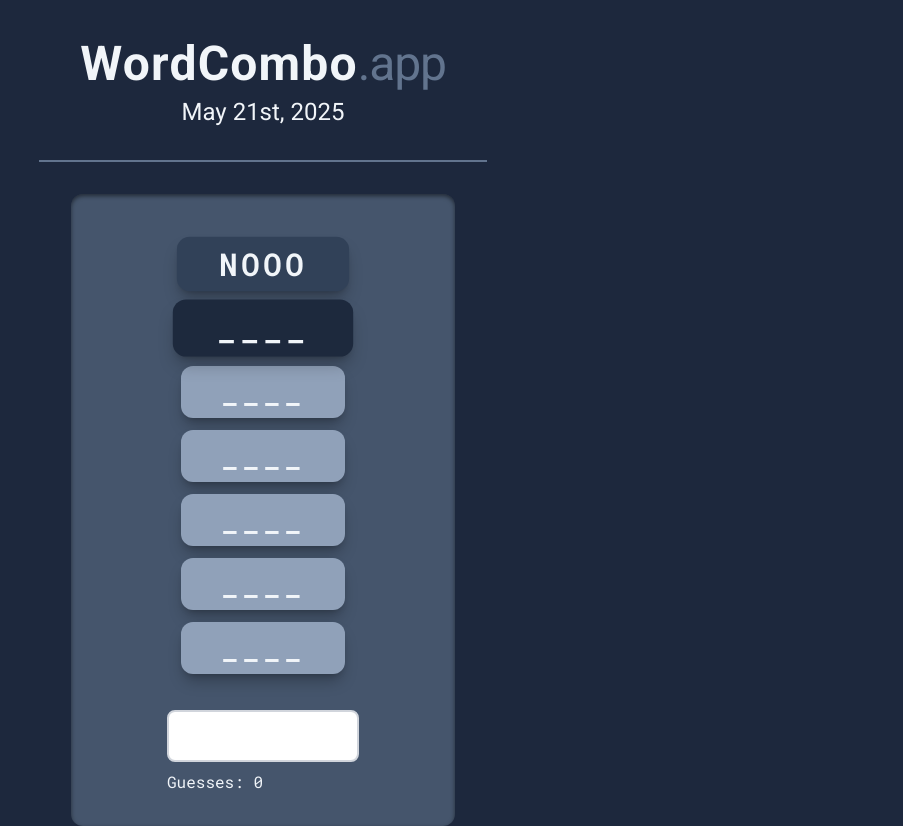
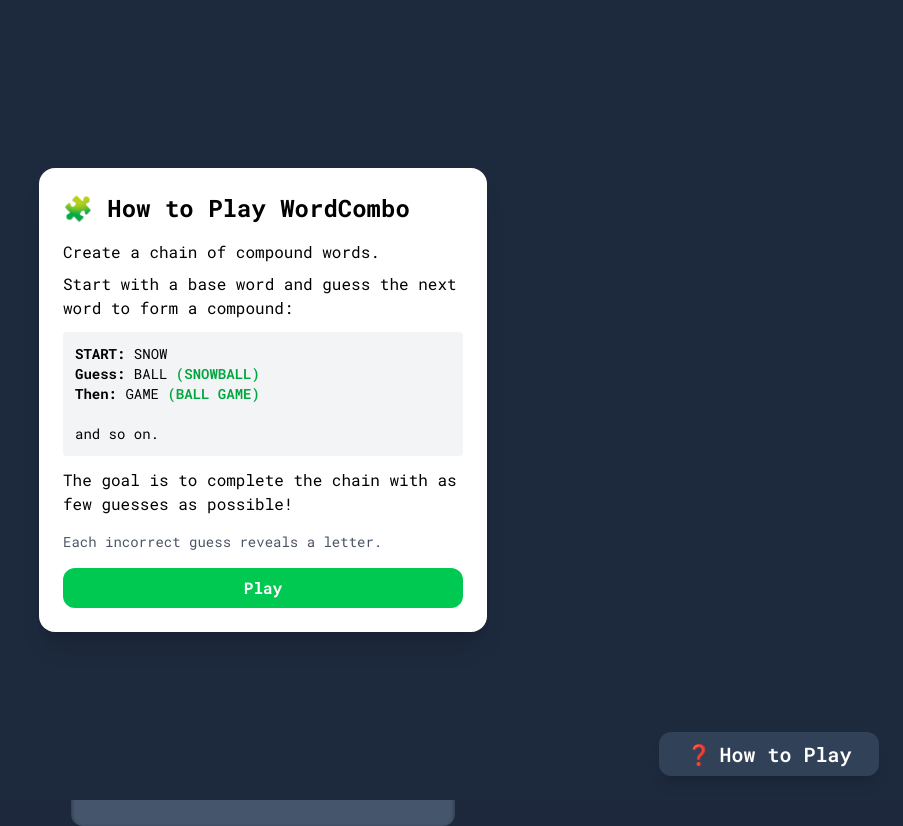
Before and after one commit to NguyenHChinh/wordcombo, a React (Vite) app: page / in a window 1280 px wide. Shown: the whole page, without its empty margins (377-1280 px from the left). Built offline with nearby package versions, Linux system fonts and the light colour scheme; no server answers; the database is empty.

Commit message:
feat: add HowToPlayModal component and integrate tutorial prompt

```diff
--- a/src/App.jsx
+++ b/src/App.jsx
@@ -1,5 +1,6 @@
 import { useEffect, useState, useRef } from 'react'
 import { supabase } from './supabase'
+import HowToPlayModal from './HowToPlayModal.jsx'
 import './App.css'
 
 function formatDate(date) {
@@ -48,6 +49,7 @@
   const [gameOverMenu, setGameOverMenu] = useState(false);
   const [copied, setCopied] = useState(false);
   const [loading, setLoading] = useState(true);
+  const [showModal, setShowModal] = useState(false);
 
   const shakeTimeoutRef = useRef(null);
 
@@ -75,6 +77,12 @@
     }
 
     loadCombo();
+
+    const seenTutorial = localStorage.getItem('seenTutorial');
+    if (!seenTutorial) {
+      setShowModal(true);
+      localStorage.setItem('seenTutorial', 'true');
+    }
   }, []);
 
 
@@ -228,6 +236,8 @@
 
   return (
     <div className='app-container flex flex-col items-center justify-center text-slate-100'>
+      <HowToPlayModal isOpen={showModal} onClose={() => setShowModal(false)}/>
+
       {/* Header */}
       <div className='header-container border-b-2 border-slate-500 w-full max-w-md p-8'>
         <h1 className='text-5xl text-center mt-2'>
@@ -283,16 +293,26 @@
         </div>
 
         {/* Menu Back Up */}
+<div className='bottom-right-container fixed bottom-6 right-6 z-50 flex flex-col items-end gap-2'>
+  <div className='help-button-container'>
+    <button
+      onClick={() => setShowModal(true)}
+      className='w-12 sm:w-55 flex items-center justify-center gap-2 bg-slate-700 hover:bg-slate-600 text-white text-xl font-semibold px-4 py-2 rounded-xl shadow-lg transition-all'
+    >
+      ❓<span className="hidden sm:inline"> How to Play</span>
+    </button>
+  </div>
   {gameOver && (
-          <div className="fixed bottom-6 right-6 z-50">
+    <div className='menu-button-container'>
       <button
         onClick={() => setGameOverMenu(true)}
-              className="bg-slate-800 hover:bg-slate-700 text-white text-xl font-semibold px-4 py-2 rounded-xl shadow-lg transition-colors"
+        className='w-12 sm:w-55 flex items-center justify-center gap-2 bg-slate-700 hover:bg-slate-600 text-white text-xl font-semibold px-4 py-2 rounded-xl shadow-lg transition-all'
       >
-              📝 View Results
+        📝<span className="hidden sm:inline"> View Results</span>
       </button>
     </div>
   )}
+</div>
       </div>
 
       {gameOverMenu && (
--- /dev/null
+++ b/src/HowToPlayModal.jsx
@@ -0,0 +1,56 @@
+import { useState, useEffect } from 'react';
+
+function HowToPlayModal({ isOpen, onClose }) {
+  // Close the modal when the user presses the Escape key
+  useEffect(() => {
+    const handleKeyDown = (event) => {
+      if (event.key === 'Escape') {
+        onClose();
+      }
+    };
+    window.addEventListener('keydown', handleKeyDown);
+    return () => {
+      window.removeEventListener('keydown', handleKeyDown);
+    }
+  }, [onClose]);
+
+  // Checks if the modal is open
+  // If not, return null to avoid rendering
+  if (!isOpen) return null;
+
+  return (
+    <div className="fixed inset-0 bg-slate-800 bg-opacity-60 flex items-center justify-center z-50">
+      <div className="bg-white text-black p-6 rounded-2xl max-w-md w-full shadow-xl">
+        {/* Title */}
+        <h2 className="text-2xl font-bold mb-4">🧩 How to Play WordCombo</h2>
+
+        {/* Instructions */}
+        <p className="mb-2">Create a chain of compound words.</p>
+        <p className="mb-2">Start with a base word and guess the next word to form a compound:</p>
+
+        {/* Example */}
+        <div className="bg-gray-100 rounded p-3 text-sm my-3">
+          <p><strong>START:</strong> SNOW</p>
+          <p><strong>Guess:</strong> BALL  <span className="text-green-600 font-semibold">(SNOWBALL)</span></p>
+          <p><strong>Then:</strong> GAME <span className="text-green-600 font-semibold">(BALL GAME)</span></p>
+          <br/>
+          <p>and so on.</p>
+        </div>
+
+        {/* Goal and Hint */}
+        <p className="mb-4">The goal is to complete the chain with as few guesses as possible!</p>
+        <p className="text-sm text-gray-600 mb-4">Each incorrect guess reveals a letter.</p>
+
+        {/* Play button */}
+        <button
+          onClick={onClose}
+          className="w-full bg-green-500 hover:bg-green-600 text-white font-bold py-2 px-4 rounded-xl"
+        >
+          Play
+        </button>
+      </div>
+    </div>
+  );
+}
+
+export default HowToPlayModal;
```
Lines whose indentation alone changed are shown as unchanged.
